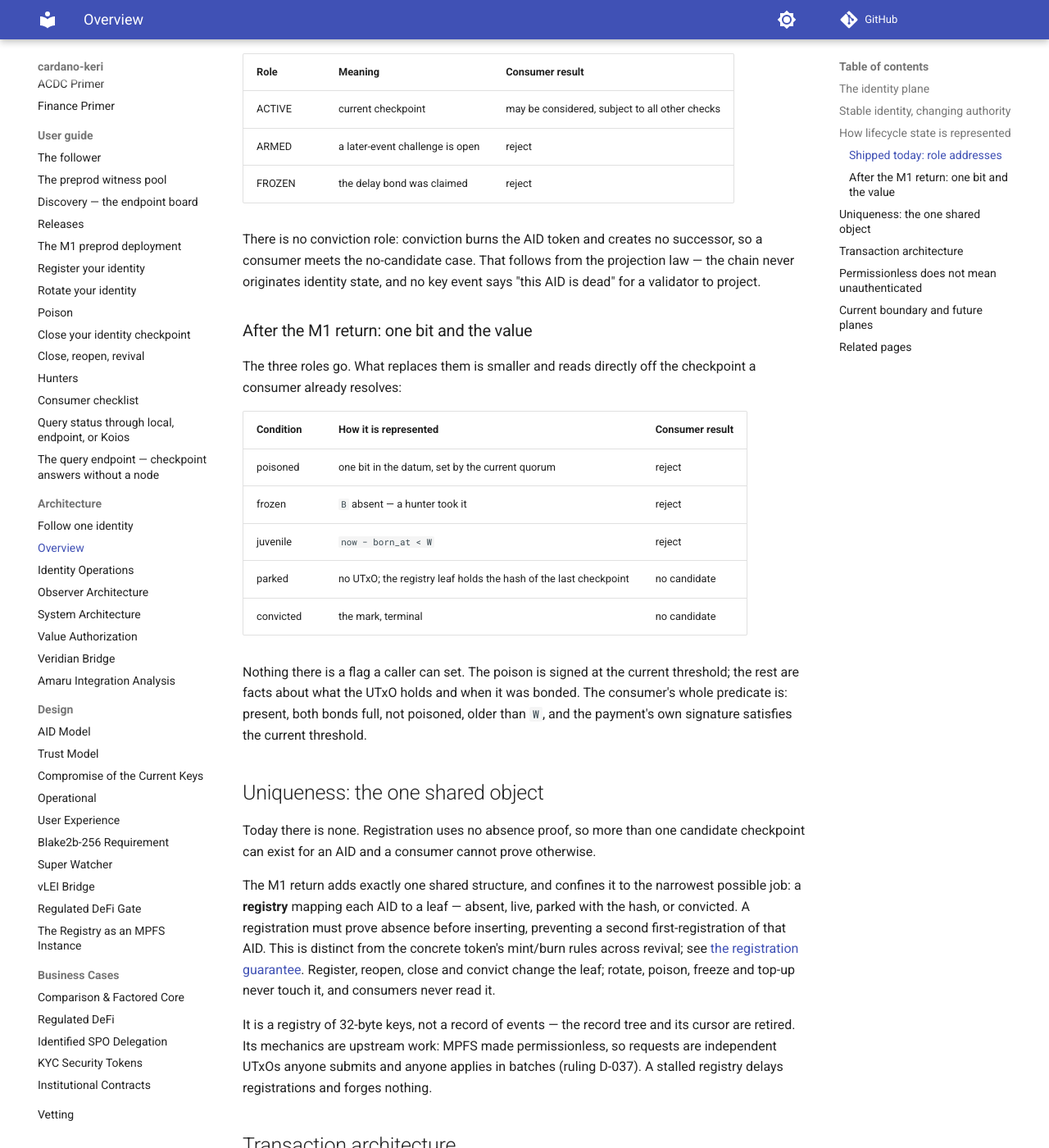
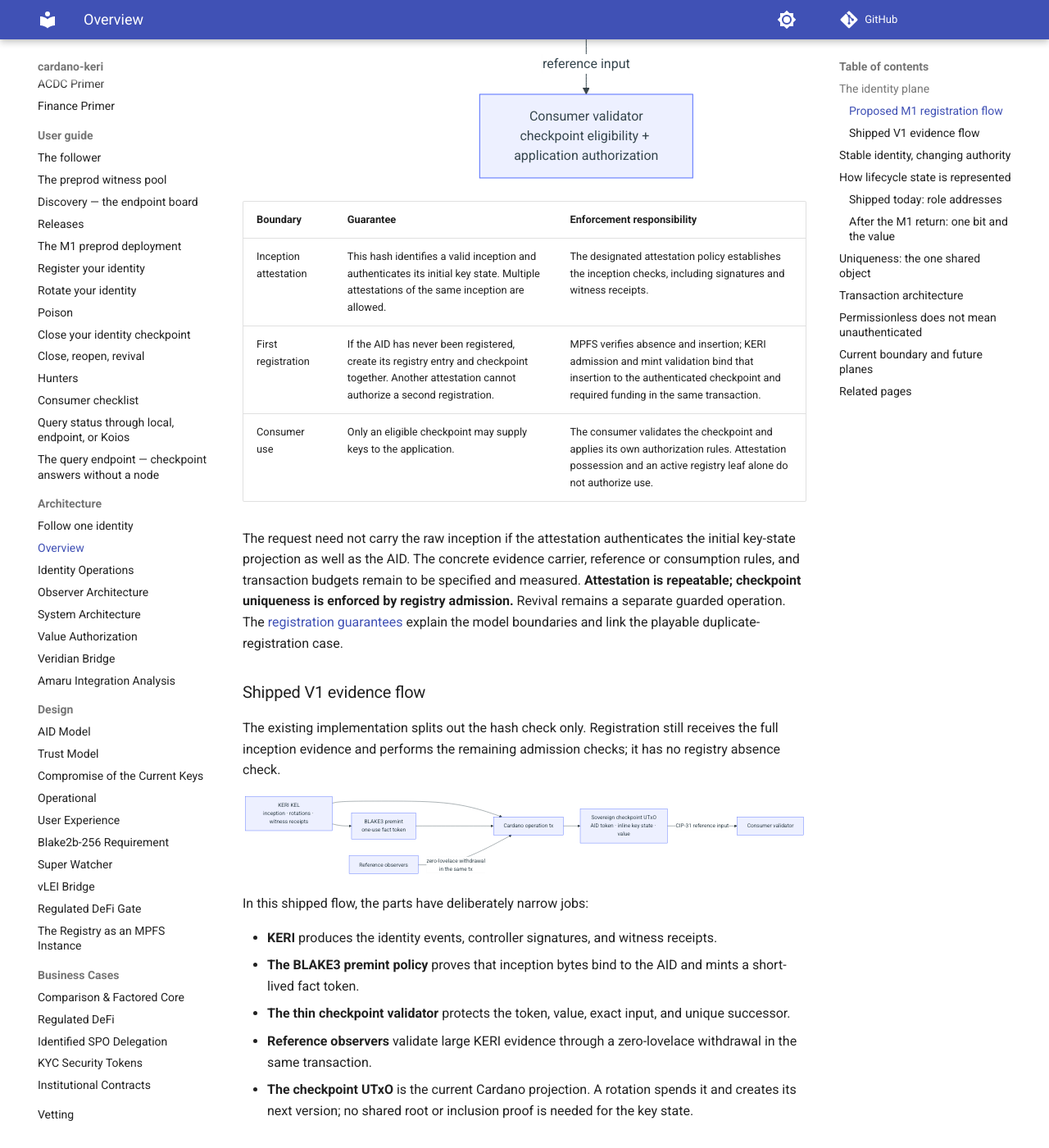
Before and after one commit to lambdasistemi/cardano-keri, an MkDocs documentation site: the page built from docs/architecture/overview.md, in a window 1280 px wide and 1400 px high, scrolled down 1728 px. Shown: the whole window at 82% size. Built offline with MkDocs 1.6.1 and Material for MkDocs 9.7.7, drawn with Linux system fonts in a browser that asks for light colours; comment, search, counter and statistics services are not loaded; some of the changed text lies outside the part shown.

Commit message:
docs: show attestation and registry boundaries in architecture

````diff
--- /dev/null
+++ b/docs/architecture/observer-architecture.speech.json
@@ -0,0 +1,5 @@
+{
+  "registrations-premint-fact-token": [
+    {"text": "In the shipped version, an earlier transaction proves the BLAKE3 hash relationship and issues a fact token. Registration consumes and burns it, then checks event projection, signatures and witness receipts using the full evidence. The proposed milestone one architecture would instead attest inception admission earlier. That broader attestation remains to be implemented.", "pause": 500}
+  ]
+}
--- a/docs/architecture/overview.md
+++ b/docs/architecture/overview.md
@@ -11,9 +11,11 @@
 
 !!! abstract "Where this page stands"
     The transaction architecture — thin checkpoint, reference observers,
-    zero-lovelace withdrawal, BLAKE3 premint — is **shipped on `main` today**
-    and survives the M1 return unchanged. How lifecycle state is *represented*
-    changes: today it is role addresses, in the
+    zero-lovelace withdrawal, BLAKE3 premint — is **shipped on `main` today**.
+    The proposed M1 registration flow below moves full inception admission
+    into an earlier, repeatable attestation. That evidence boundary is not
+    implemented; the existing BLAKE3 token proves a narrower fact.
+    How lifecycle state is *represented* also changes: today it is role addresses, in the
     [accepted design](../index.md#the-accepted-design-the-m1-return) it is one
     bit plus the checkpoint's own value. Both are described below, marked.
 
@@ -21,7 +23,51 @@
 
 Every registered AID owns a sovereign **checkpoint UTxO** (unspent transaction
 output) carrying one AID-derived token and an inline datum with its current key
-state.
+state. Registration must establish both valid initial state and uniqueness;
+these are separate guarantees.
+
+### Proposed M1 registration flow
+
+```mermaid
+flowchart TD
+    ICP["KERI inception<br/>controller signatures · witness receipts"]
+    AT["Earlier attestation transaction<br/>validate inception and bind initial key state"]
+    FACT["Repeatable attestation<br/>this hash identifies a valid inception"]
+    REQ["Registration request<br/>AID · authenticated state binding · funding"]
+    ROOT["Current registry root<br/>prove AID has no leaf"]
+    FOLD["One atomic registration fold<br/>authenticate attestation · check funding<br/>insert leaf + mint checkpoint"]
+    LEAF["Registry entry<br/>AID → active token"]
+    CK["Unique checkpoint for the AID<br/>authenticated initial key state · bonds"]
+    APP["Consumer validator<br/>checkpoint eligibility + application authorization"]
+
+    ICP --> AT --> FACT
+    FACT -->|"evidence carrier to be specified"| REQ
+    REQ --> FOLD
+    ROOT --> FOLD
+    FOLD --> LEAF
+    FOLD --> CK
+    CK -->|"reference input"| APP
+```
+
+| Boundary | Guarantee | Enforcement responsibility |
+|---|---|---|
+| Inception attestation | This hash identifies a valid inception and authenticates its initial key state. Multiple attestations of the same inception are allowed. | The designated attestation policy establishes the inception checks, including signatures and witness receipts. |
+| First registration | If the AID has never been registered, create its registry entry and checkpoint together. Another attestation cannot authorize a second registration. | MPFS verifies absence and insertion; KERI admission and mint validation bind that insertion to the authenticated checkpoint and required funding in the same transaction. |
+| Consumer use | Only an eligible checkpoint may supply keys to the application. | The consumer validates the checkpoint and applies its own authorization rules. Attestation possession and an active registry leaf alone do not authorize use. |
+
+The request need not carry the raw inception if the attestation authenticates
+the initial key-state projection as well as the AID. The concrete evidence
+carrier, reference or consumption rules, and transaction budgets remain to be
+specified and measured. **Attestation is repeatable; checkpoint uniqueness is
+enforced by registry admission.** Revival remains a separate guarded operation.
+The [registration guarantees](follow-one-identity.md#what-registration-guarantees)
+explain the model boundaries and link the playable duplicate-registration case.
+
+### Shipped V1 evidence flow
+
+The existing implementation splits out the hash check only. Registration still
+receives the full inception evidence and performs the remaining admission
+checks; it has no registry absence check.
 
 ```mermaid
 flowchart LR
@@ -40,7 +86,7 @@
     CK -->|"CIP-31 reference input"| APP
 ```
 
-The parts have deliberately narrow jobs:
+In this shipped flow, the parts have deliberately narrow jobs:
 
 - **KERI** produces the identity events, controller signatures, and witness
   receipts.
@@ -141,8 +187,8 @@
 
 ## Transaction architecture
 
-The checkpoint is intentionally small. Heavy KERI verification runs in
-operation-specific observer reference scripts:
+The checkpoint is intentionally small. In the shipped operation flow, heavy
+KERI verification runs in operation-specific observer reference scripts:
 
 ```mermaid
 sequenceDiagram
@@ -172,6 +218,12 @@
 [Observer architecture](observer-architecture.md) for the wire shape, the
 BLAKE3 fact token, sizes and costs — including the three bytes of headroom on
 `observer_advance` that make every datum decision a measured one.
+
+For the proposed registration flow, the heavy inception admission moves to the
+earlier attestation transaction. The fold must still authenticate that result
+and couple registry insertion, checkpoint mint and output validation. This
+changes where registration evidence is checked; it does not remove those checks
+or change rotation evidence into inception attestations.
 
 ## Permissionless does not mean unauthenticated
 
````
Also changed, not shown: docs/architecture/follow-one-identity.md (+3 -1 lines), docs/architecture/observer-architecture.md (+6 -0 lines), docs/architecture/overview.speech.json (+7 -0 lines).
